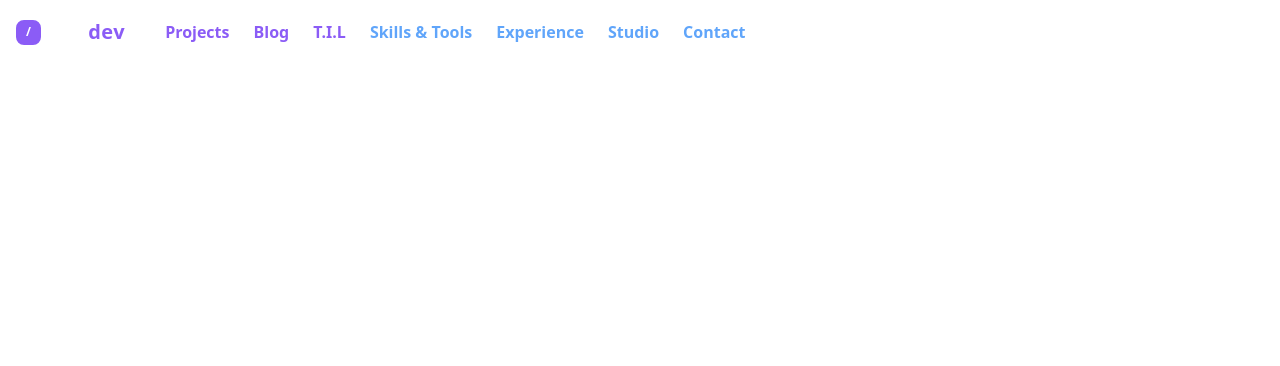
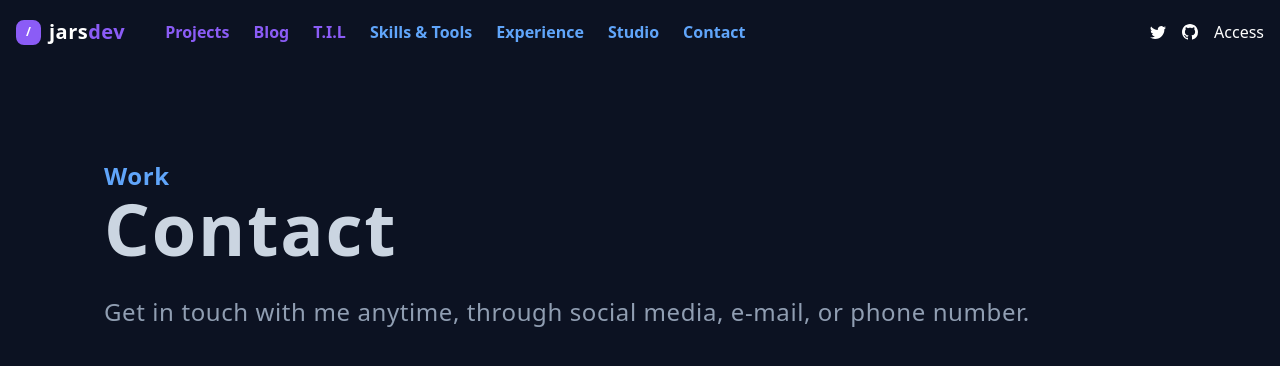
Before and after one commit to ImJars/Development-full-coding, a React (Vite) app: page /contact in a window 1280 px wide. Shown: the top 366 px of the page. Built offline with nearby package versions, Linux system fonts and the light colour scheme.

Commit message:
Add contact-react-router

```diff
--- a/src/App.jsx
+++ b/src/App.jsx
@@ -12,6 +12,7 @@
 import Skills from './skills'
 import Experience from './experience'
 import Studio from './studio'
+import Contact from './contact'
 
 function App() {
   return (
@@ -26,6 +27,7 @@
           <Route path='/skills' element={ <Skills /> } />
           <Route path='/experience' element={ <Experience /> } />
           <Route path='/studio' element={ <Studio /> } />
+          <Route path='/contact' element={ <Contact /> } />
         </Routes>
       </BrowserRouter>
     </>
--- a/src/contact.jsx
+++ b/src/contact.jsx
@@ -1,4 +1,5 @@
 import React from 'react'
+import Wraped from './components/wraped'
 
 function Contact() {
   return (
```
